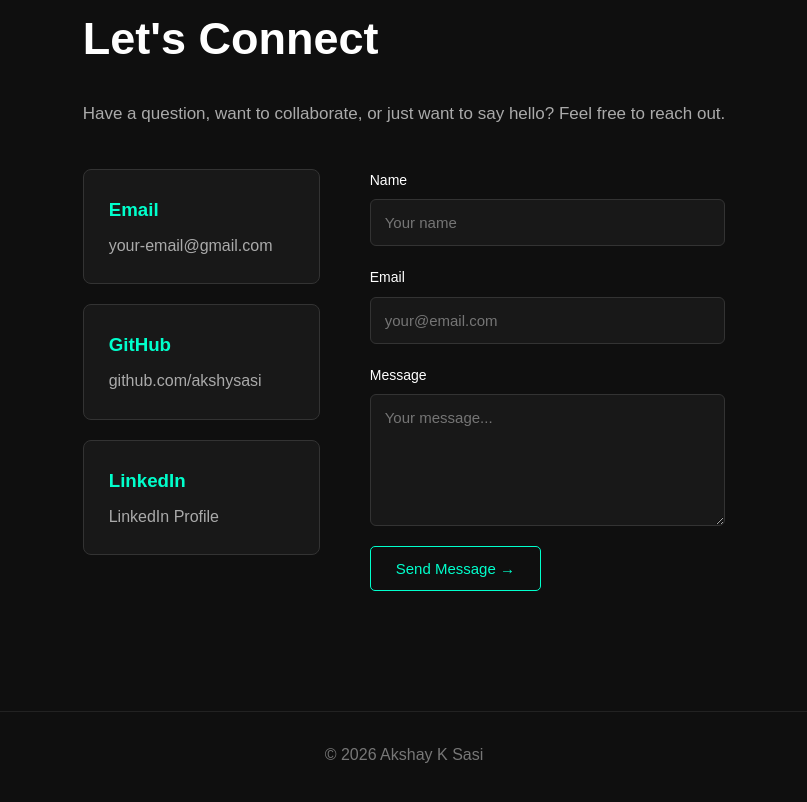
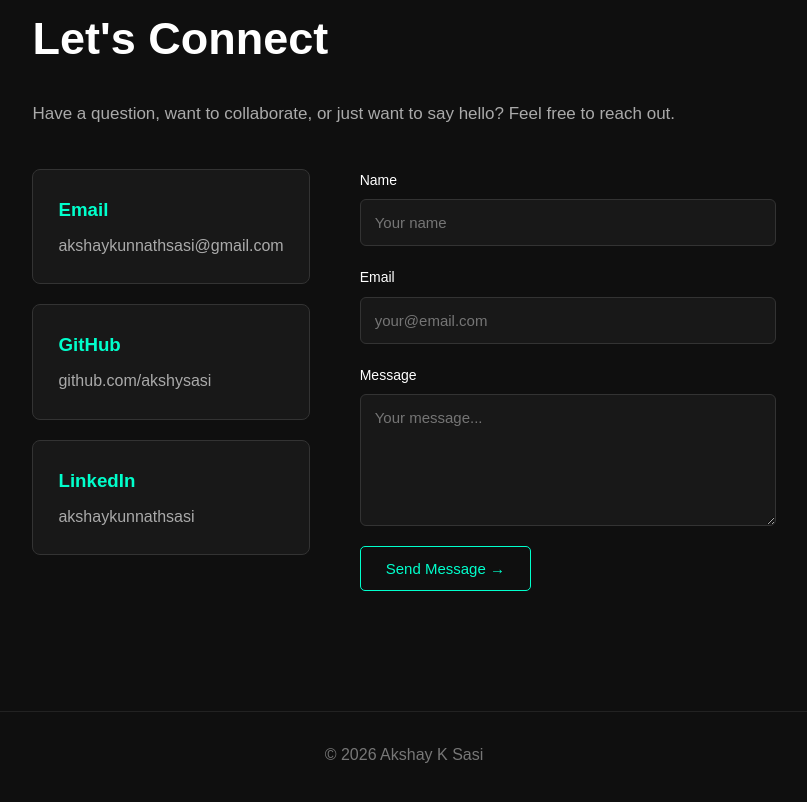
Before and after one commit to akshysasi/portfolio, a plain HTML site: page index.html in a window 1280 px wide. Shown: the part 3295-4097 px from the top of the page, without its empty margins (236-1043 px from the left). Drawn offline with Linux system fonts and the light colour scheme.

Commit message:
debug on given info

```diff
--- a/index.html
+++ b/index.html
@@ -322,21 +322,21 @@
                         <div class="contact-item">
                             <h3>Email</h3>
                             <a href="mailto:akshaykunnathsasi@gmail.com">
-                                your-email@gmail.com
+                                akshaykunnathsasi@gmail.com
                             </a>
                         </div>
 
                         <div class="contact-item">
                             <h3>GitHub</h3>
-                            <a href="https://in.linkedin.com/in/akshaykunnathsasi" target="_blank">
+                            <a href="https://github.com/akshysasi" target="_blank">
                                 github.com/akshysasi
                             </a>
                         </div>
 
                         <div class="contact-item">
                             <h3>LinkedIn</h3>
-                            <a href="#" target="_blank">
-                                LinkedIn Profile
+                            <a href="https://in.linkedin.com/in/akshaykunnathsasi" target="_blank">
+                                akshaykunnathsasi
                             </a>
                         </div>
 
```
